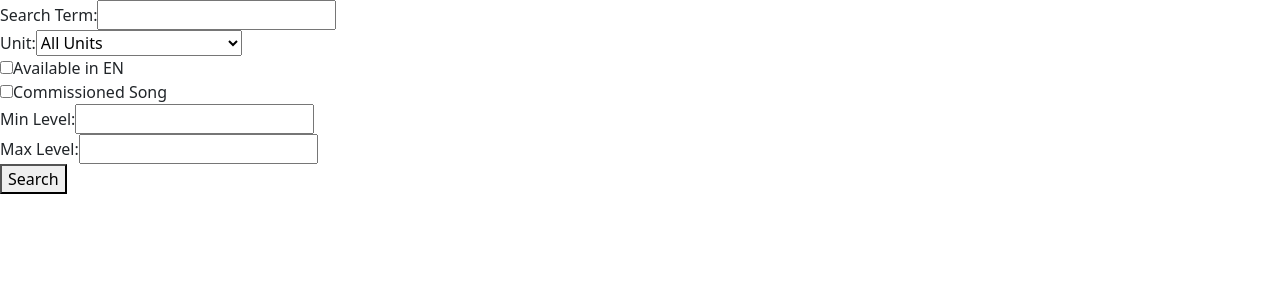
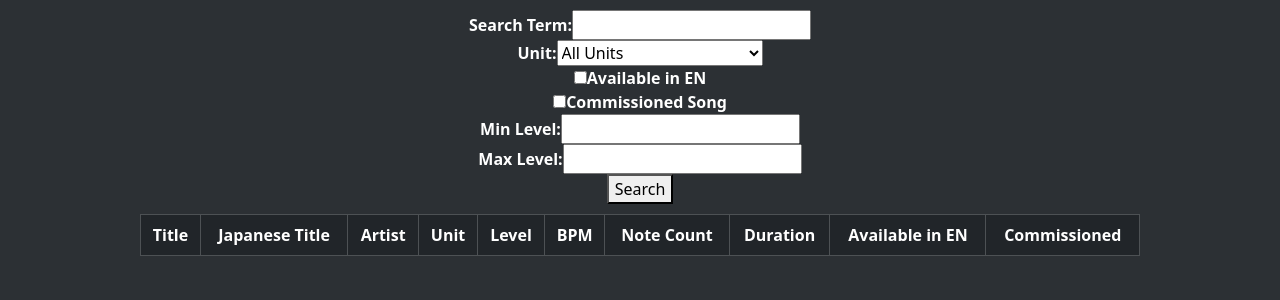
Before and after one commit to laoloser/pjsk-search, a React (Create React App) app: page / in a window 1280 px wide. Shown: the top 300 px of the page. Built offline with nearby package versions, Linux system fonts and the light colour scheme.

Commit message:
updated styling functionality good

```diff
--- a/public/index.html
+++ b/public/index.html
@@ -6,8 +6,8 @@
     <meta name="viewport" content="width=device-width, initial-scale=1" />
     <meta name="theme-color" content="#000000" />
     <meta
-      name="description"
-      content="Web site created using create-react-app"
+      name="PJSK Song Search"
+      content="Search for songs"
     />
     <link rel="apple-touch-icon" href="%PUBLIC_URL%/logo192.png" />
     <!--
@@ -24,9 +24,9 @@
       work correctly both with client-side routing and a non-root public URL.
       Learn how to configure a non-root public URL by running `npm run build`.
     -->
-    <title>React App</title>
+    <title>PJSK Song Search</title>
   </head>
-  <body>
+  <body style="background-color: #2c3034;">
     <noscript>You need to enable JavaScript to run this app.</noscript>
     <div id="root"></div>
     <!--
--- a/src/App.css
+++ b/src/App.css
@@ -1,5 +1,11 @@
 .App {
   text-align: center;
+}
+
+div {
+  max-width: 1000px;
+  text-align: center;
+  margin: 0 auto;
 }
 
 .App-logo {
--- a/src/App.js
+++ b/src/App.js
@@ -1,6 +1,7 @@
 import React, { useState } from 'react';
 import Home from './components/Home';
 import SearchResults from './components/SearchResults';
+import "./App.css";
 
 const App = () => {
   const [searchResults, setSearchResults] = useState([]);
--- /dev/null
+++ b/src/components/Home.css
@@ -0,0 +1,7 @@
+form {
+    color: white;
+    font-weight:600;
+    text-align: center;
+    padding: 10px 0;
+    background-color: #2c3034;
+}
--- a/src/components/Home.js
+++ b/src/components/Home.js
@@ -1,4 +1,5 @@
 import React, { useState } from 'react';
+import "./Home.css";
 
 const Home = ({ onSearch }) => {
   const [term, setTerm] = useState('');
--- /dev/null
+++ b/src/components/SearchResults.css
@@ -0,0 +1,3 @@
+th {
+    text-align: center;
+}
--- a/src/components/SearchResults.js
+++ b/src/components/SearchResults.js
@@ -1,4 +1,6 @@
 import React from 'react';
+import Table from 'react-bootstrap/Table';
+import "./SearchResults.css";
 
 const SearchResults = ({ results }) => {
   if (!Array.isArray(results)) {
@@ -6,22 +8,38 @@ const SearchResults = ({ results }) => {
   }
 
   return (
-    <div>
-      {results.map((result) => (
-        <div key={result.id}>
-          <h3>{result.title}</h3>
-          <p>{result.japanese_title}</p>
-          <p>{result.artist}</p>
-          <p>{result.unit}</p>
-          <p>Level: {result.level}</p>
-          <p>BPM: {result.bpm}</p>
-          <p>Note Count: {result.note_count}</p>
-          <p>Duration: {result.duration}</p>
-          <p>Available in EN: {result.available_in_en ? 'Yes' : 'No'}</p>
-          <p>Commissioned: {result.commission ? 'Yes' : 'No'}</p>
-        </div>
-      ))}
-    </div>
+    <Table striped bordered hover variant="dark" className="table">
+      <thead>
+        <tr>
+          <th>Title</th>
+          <th>Japanese Title</th>
+          <th>Artist</th>
+          <th>Unit</th>
+          <th>Level</th>
+          <th>BPM</th>
+          <th>Note Count</th>
+          <th>Duration</th>
+          <th>Available in EN</th>
+          <th>Commissioned</th>
+        </tr>
+      </thead>
+      <tbody>
+        {results.map((result, index) => (
+          <tr key={result.id}>
+            <td>{result.title}</td>
+            <td>{result.japanese_title}</td>
+            <td>{result.artist}</td>
+            <td>{result.unit}</td>
+            <td>{result.level}</td>
+            <td>{result.bpm}</td>
+            <td>{result.note_count}</td>
+            <td>{result.duration}</td>
+            <td>{result.available_in_en ? 'Yes' : 'No'}</td>
+            <td>{result.commission ? 'Yes' : 'No'}</td>
+          </tr>
+        ))}
+      </tbody>
+    </Table>
   );
 };
 
--- a/src/index.css
+++ b/src/index.css
@@ -5,6 +5,7 @@ body {
     sans-serif;
   -webkit-font-smoothing: antialiased;
   -moz-osx-font-smoothing: grayscale;
+  background-color: #2c3034;
 }
 
 code {
```
Also changed, not shown: assets/check.png (added), assets/no.png (added).
